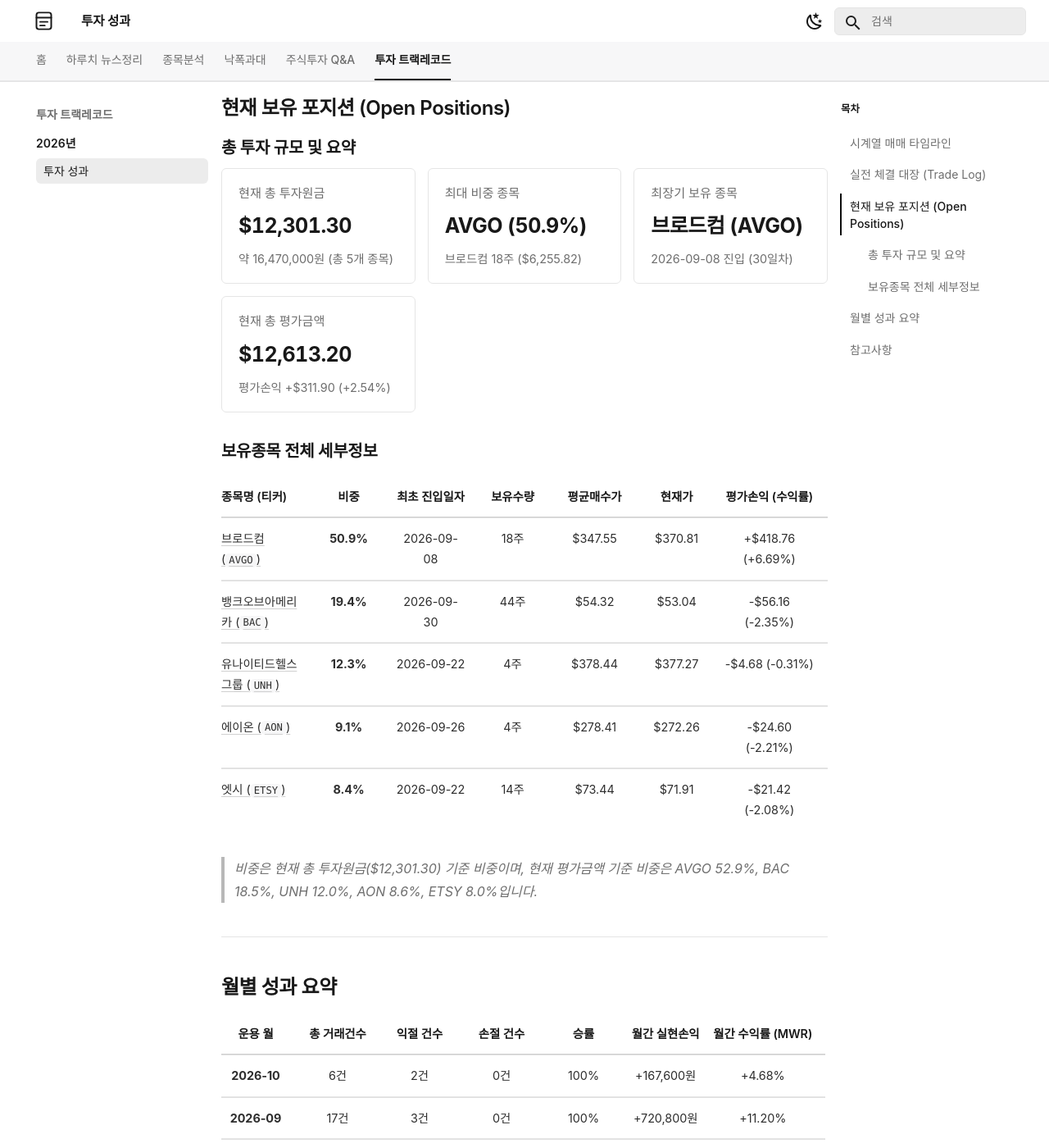
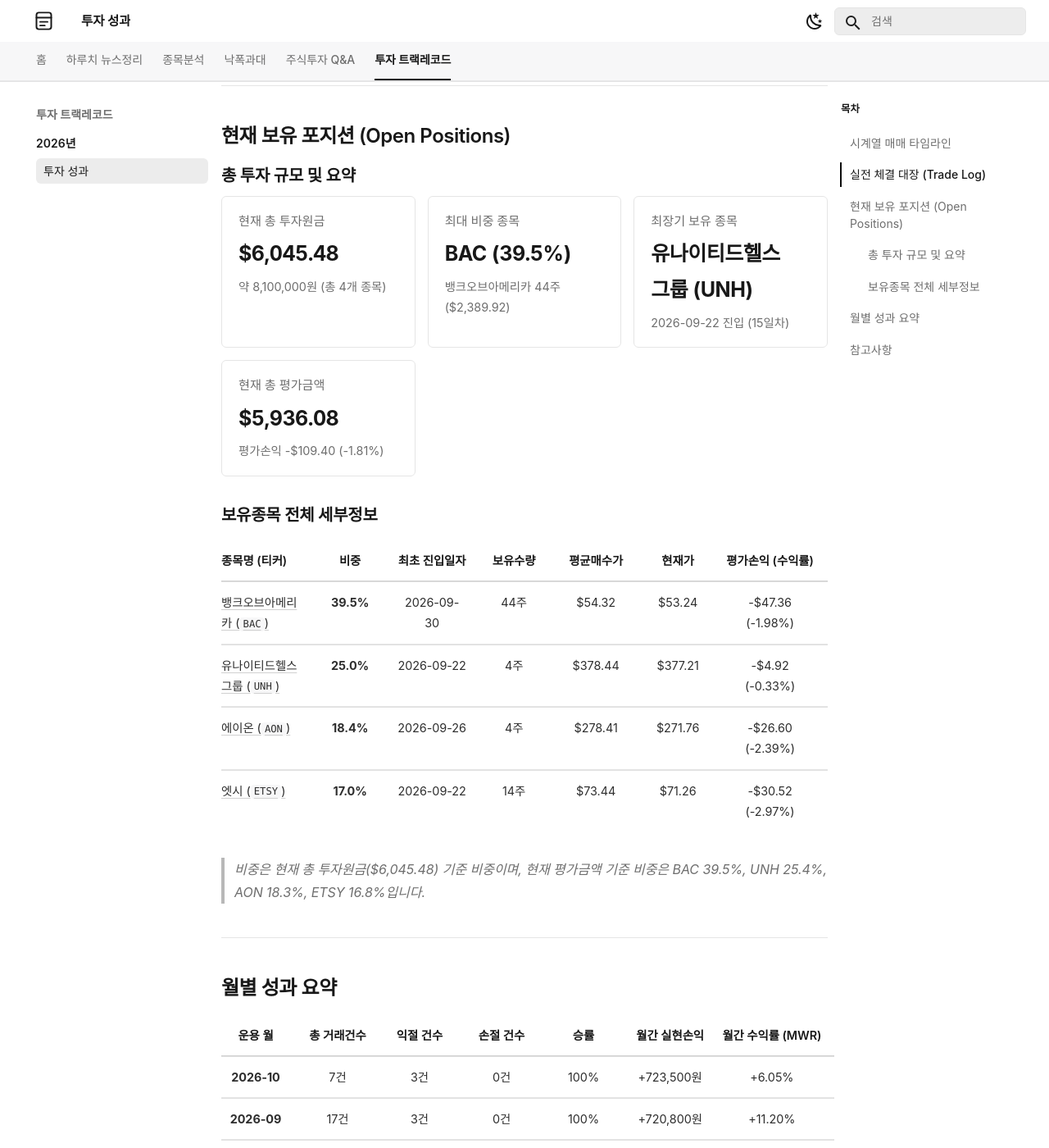
Before and after one commit to ju-sic/ju-sic.github.io, an MkDocs documentation site: the page built from docs/records/2026/trade-track-record.md, in a window 1280 px wide and 1400 px high, scrolled down 2697 px. Shown: the whole window at 82% size. Built offline with MkDocs 1.6.1 and Material for MkDocs 9.7.7, drawn with Linux system fonts in a browser that asks for light colours; some web fonts are replaced; a script that is not in the unit is left out; some of the changed text lies outside the part shown.

Commit message:
2026년 10월 7일 브로드컴(AVGO) 매도 및 투자 트랙레코드 업데이트 배포

```diff
--- a/docs/records/2026/trade-track-record.md
+++ b/docs/records/2026/trade-track-record.md
@@ -1,11 +1,35 @@
 # 실전 매매일지 및 포트폴리오 트랙레코드
 
-- **업데이트** : 2026-10-07(수) 22:45
+- **업데이트** : 2026-10-07(수) 23:05
 
 
 ## 시계열 매매 타임라인
 
 <div class="kb-timeline">
+  <div class="kb-timeline-item">
+    <div class="kb-timeline-marker kb-timeline-marker--close"></div>
+    <div class="kb-timeline-header">
+      <span class="kb-timeline-date">2026-10-07 (수)</span>
+      <span class="kb-badge kb-badge--sell">전량 매도 (청산)</span>
+      <span class="kb-badge kb-badge--gain">실현손익 +$415.16 (+6.64%)</span>
+    </div>
+    <div class="kb-timeline-body">
+      <table class="kb-timeline-table">
+        <tr>
+          <td><strong>종목명</strong>: 브로드컴 (AVGO)</td>
+          <td><strong>체결 단가</strong>: $370.61</td>
+          <td><strong>체결 수량</strong>: 18주 (전량)</td>
+          <td><strong>정산 금액</strong>: $6,670.98</td>
+        </tr>
+        <tr>
+          <td><strong>평균 매수가</strong>: $347.55</td>
+          <td><strong>실현 손익</strong>: <strong style="color: var(--kb-sem-tip);">+$415.16 (약 +555,900원)</strong></td>
+          <td colspan="2"><strong>보유 기간</strong>: 29일 (수익률 <strong>+6.64%</strong>)</td>
+        </tr>
+      </table>
+      <p class="kb-timeline-desc">장 분위기가 애매해서 수익 난 것을 다 정리했다.</p>
+    </div>
+  </div>
   <div class="kb-timeline-item">
     <div class="kb-timeline-marker kb-timeline-marker--close"></div>
     <div class="kb-timeline-header">
@@ -440,6 +464,7 @@
 
 | 체결일자 | 종목명 (티커) | 구분 | 체결단가 | 수량 | 체결총액 | 청산단가 | 실현손익 | 수익률 | 보유일 |
 | :---: | :--- | :---: | :---: | :---: | :---: | :---: | :---: | :---: | :---: |
+| **10-07** | [브로드컴 (`AVGO`)](../../stocks/2026/08/broadcom.md) | 매도 (청산) | $347.55 | 18주 | $6,255.82 | $370.61 | **+$415.16 (약 +555,900원)** | **+6.64%** | **29일** |
 | **10-07** | [스트라이커 (`SYK`)](../../stocks/2026/09/stryker.md) | 매도 (청산) | $278.00 | 4주 | $1,112.00 | $281.00 | **+$12.00 (약 +16,100원)** | **+1.08%** | **28일** |
 | **10-07** | [아간 (`AGX`)](../../stocks/2026/09/argan.md) | 매도 (청산) | $391.00 | 4주 | $1,564.00 | $419.30 | **+$113.20 (약 +151,500원)** | **+7.24%** | **19일** |
 | **10-02** | [뱅크오브아메리카 (`BAC`)](../../stocks/2026/09/bank-of-america.md) | 매수 (4차) | $53.70 | 10주 | $537.00 | — | (미실현) | — | — |
@@ -473,23 +498,23 @@
 <div class="kb-portfolio-metrics">
   <div class="kb-portfolio-metric-card">
     <span class="label">현재 총 투자원금</span>
-    <span class="value">$12,301.30</span>
-    <span class="sub">약 16,470,000원 (총 5개 종목)</span>
+    <span class="value">$6,045.48</span>
+    <span class="sub">약 8,100,000원 (총 4개 종목)</span>
   </div>
   <div class="kb-portfolio-metric-card">
     <span class="label">최대 비중 종목</span>
-    <span class="value">AVGO (50.9%)</span>
-    <span class="sub">브로드컴 18주 ($6,255.82)</span>
+    <span class="value">BAC (39.5%)</span>
+    <span class="sub">뱅크오브아메리카 44주 ($2,389.92)</span>
   </div>
   <div class="kb-portfolio-metric-card">
     <span class="label">최장기 보유 종목</span>
-    <span class="value">브로드컴 (AVGO)</span>
-    <span class="sub">2026-09-08 진입 (30일차)</span>
+    <span class="value">유나이티드헬스 그룹 (UNH)</span>
+    <span class="sub">2026-09-22 진입 (15일차)</span>
   </div>
   <div class="kb-portfolio-metric-card">
     <span class="label">현재 총 평가금액</span>
-    <span class="value">$12,613.20</span>
-    <span class="sub">평가손익 +$311.90 (+2.54%)</span>
+    <span class="value">$5,936.08</span>
+    <span class="sub">평가손익 -$109.40 (-1.81%)</span>
   </div>
 </div>
 
@@ -497,13 +522,12 @@
 
 | 종목명 (티커) | 비중 | 최초 진입일자 | 보유수량 | 평균매수가 | 현재가 | 평가손익 (수익률) |
 | :--- | :---: | :---: | :---: | :---: | :---: | :---: |
-| [브로드컴 (`AVGO`)](../../stocks/2026/08/broadcom.md) | **50.9%** | 2026-09-08 | 18주 | $347.55 | $370.81 | +$418.76 (+6.69%) |
-| [뱅크오브아메리카 (`BAC`)](../../stocks/2026/09/bank-of-america.md) | **19.4%** | 2026-09-30 | 44주 | $54.32 | $53.04 | -$56.16 (-2.35%) |
-| [유나이티드헬스 그룹 (`UNH`)](../../stocks/2026/09/unitedhealth-group.md) | **12.3%** | 2026-09-22 | 4주 | $378.44 | $377.27 | -$4.68 (-0.31%) |
-| [에이온 (`AON`)](../../stocks/2026/09/aon.md) | **9.1%** | 2026-09-26 | 4주 | $278.41 | $272.26 | -$24.60 (-2.21%) |
-| [엣시 (`ETSY`)](../../stocks/2026/09/etsy.md) | **8.4%** | 2026-09-22 | 14주 | $73.44 | $71.91 | -$21.42 (-2.08%) |
+| [뱅크오브아메리카 (`BAC`)](../../stocks/2026/09/bank-of-america.md) | **39.5%** | 2026-09-30 | 44주 | $54.32 | $53.24 | -$47.36 (-1.98%) |
+| [유나이티드헬스 그룹 (`UNH`)](../../stocks/2026/09/unitedhealth-group.md) | **25.0%** | 2026-09-22 | 4주 | $378.44 | $377.21 | -$4.92 (-0.33%) |
+| [에이온 (`AON`)](../../stocks/2026/09/aon.md) | **18.4%** | 2026-09-26 | 4주 | $278.41 | $271.76 | -$26.60 (-2.39%) |
+| [엣시 (`ETSY`)](../../stocks/2026/09/etsy.md) | **17.0%** | 2026-09-22 | 14주 | $73.44 | $71.26 | -$30.52 (-2.97%) |
 
-> *비중은 현재 총 투자원금($12,301.30) 기준 비중이며, 현재 평가금액 기준 비중은 AVGO 52.9%, BAC 18.5%, UNH 12.0%, AON 8.6%, ETSY 8.0%입니다.*
+> *비중은 현재 총 투자원금($6,045.48) 기준 비중이며, 현재 평가금액 기준 비중은 BAC 39.5%, UNH 25.4%, AON 18.3%, ETSY 16.8%입니다.*
 
 
 ---
@@ -512,9 +536,9 @@
 
 | 운용 월 | 총 거래건수 | 익절 건수 | 손절 건수 | 승률 | 월간 실현손익 | 월간 수익률 (MWR) |
 | :---: | :---: | :---: | :---: | :---: | :---: | :---: |
-| **2026-10** | 6건 | 2건 | 0건 | 100% | +167,600원 | +4.68% |
+| **2026-10** | 7건 | 3건 | 0건 | 100% | +723,500원 | +6.05% |
 | **2026-09** | 17건 | 3건 | 0건 | 100% | +720,800원 | +11.20% |
-| **누적 합계** | **23건** | **5건** | **0건** | **100%** | **+888,400원** | **+8.87%** |
+| **누적 합계** | **24건** | **6건** | **0건** | **100%** | **+1,444,300원** | **+7.85%** |
 
 ---
 
```
Also changed, not shown: docs/index.md (+1 -1 lines).
